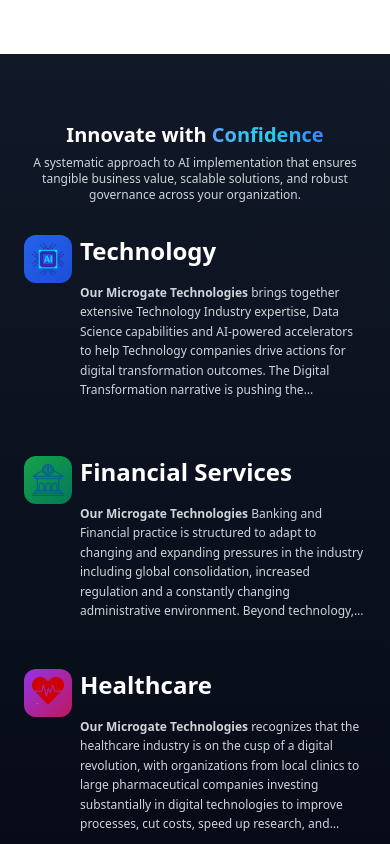
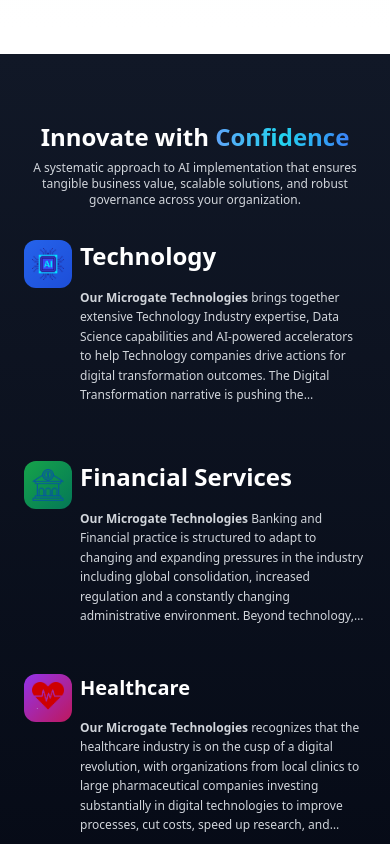
Before and after one commit to sowmyakota-mv/Microgate-technologies, a React (Vite) app in the folder microgate-technologies/: page / in a window 390 px wide. Shown: the part 1900-2744 px from the top of the page. Built offline with nearby package versions, Linux system fonts and the light colour scheme.

Commit message:
complete homepage

```diff
--- a/microgate-technologies/src/components/IndustriesOfExcellence.tsx
+++ b/microgate-technologies/src/components/IndustriesOfExcellence.tsx
@@ -67,7 +67,7 @@
       <div className="w-full lg:w-screen mx-auto px-4 md:px-8 mt-12">
         {/* Header Section */}
         <div className="text-center mb-6">
-          <h1 className="text-xl sm:text-2xl md:text-3xl lg:text-4xl font-bold mb-2 leading-tight">
+          <h1 className="text-2xl sm:text-2xl md:text-3xl lg:text-4xl font-bold mb-2 leading-tight">
             Innovate with{" "}
             <span className="text-transparent bg-clip-text bg-gradient-to-r from-blue-400 via-cyan-400 to-blue-500">
               Confidence
@@ -157,7 +157,7 @@
                     {/* Title and Description */}
                     <div className="flex-1">
                       <div className="flex items-center justify-between mb-4">
-                        <h3 className="text-2xl font-bold text-white group-hover:text-blue-300 transition-colors duration-300">
+                        <h3 className="text-xl font-bold text-white group-hover:text-blue-300 transition-colors duration-300">
                           {industry.title}
                         </h3>
                       </div>
```
